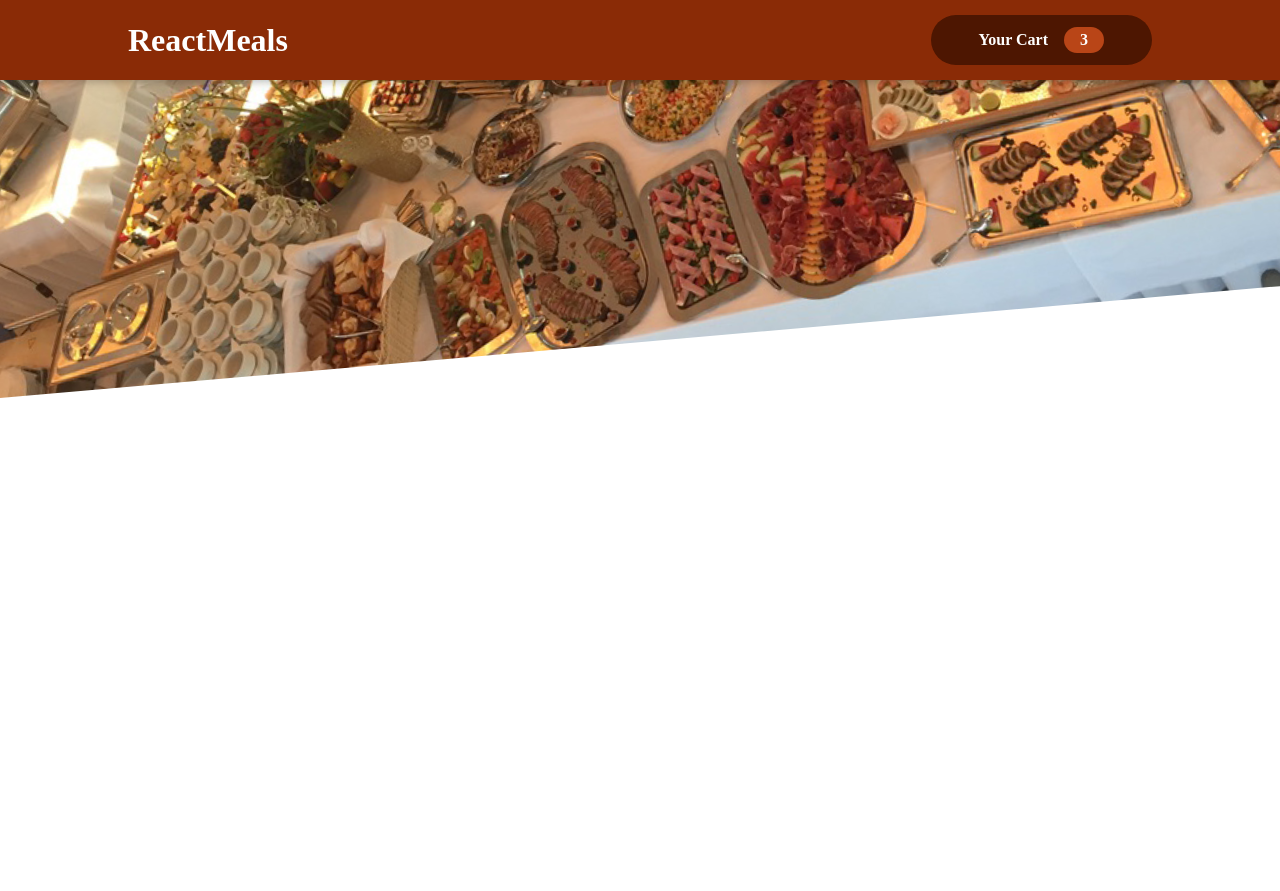
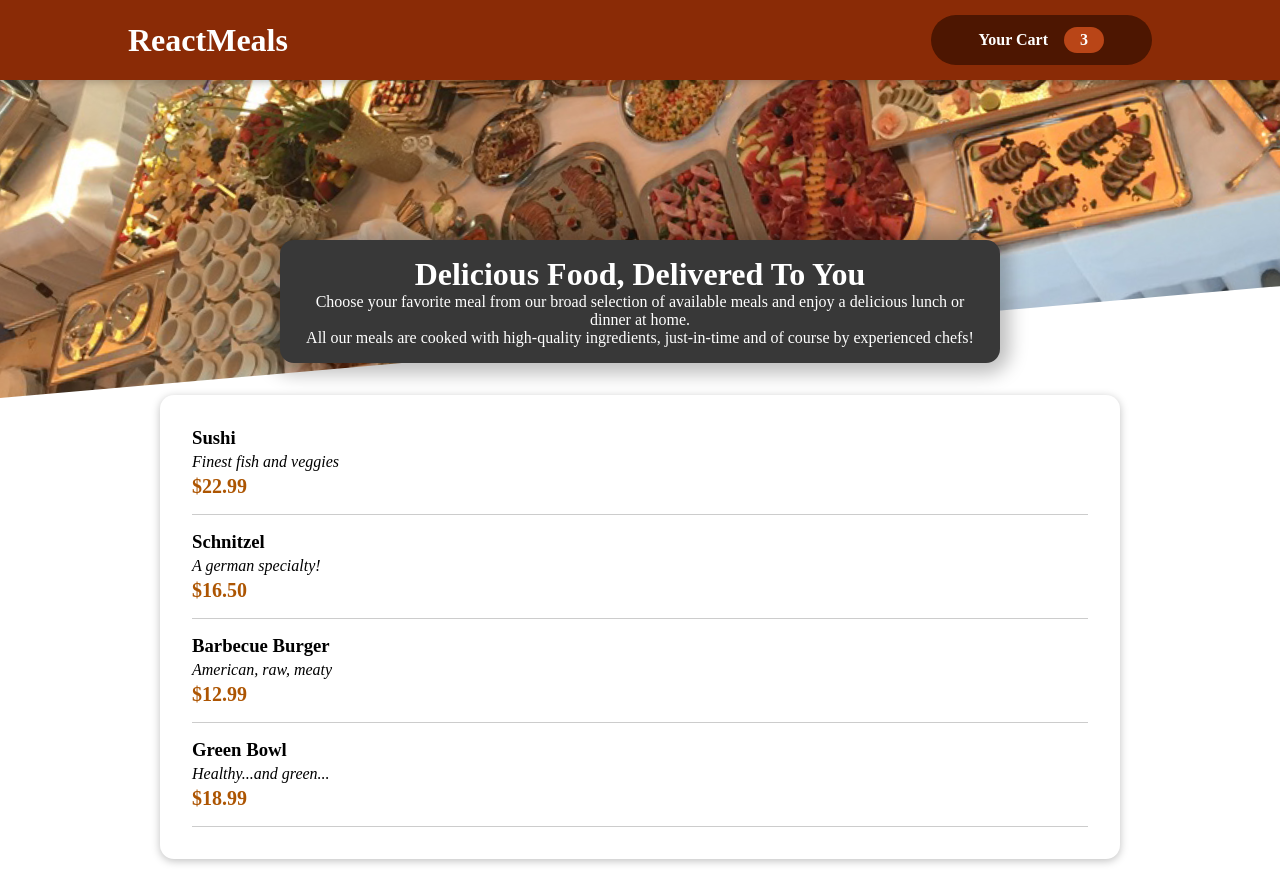
Before and after one commit to erickhansx/food-app, a React (Vite) app: page / in a window 1280 px wide. Before the commit the page ends 800 px from the top, so only its background shows below. Built offline with nearby package versions, Linux system fonts and the light colour scheme.

Commit message:
Add meal item and meal summary components

```diff
--- a/src/App.jsx
+++ b/src/App.jsx
@@ -1,11 +1,15 @@
 import { Fragment } from 'react';
 import './App.css';
 import Header from './components/Layout/Header';
+import Meals from './components/Meals/Meals';
 
 function App() {
   return (
     <Fragment>
       <Header />
+      <main>
+        <Meals />
+      </main>
     </Fragment>
   );
 }
--- /dev/null
+++ b/src/components/Meals/AvailableMeals.jsx
@@ -0,0 +1,52 @@
+import Card from '../UI/Card';
+
+import classes from './AvailableMeals.module.css';
+import MealItem from './MealItem/MealItem';
+
+const DUMMY_MEALS = [
+  {
+    id: 'm1',
+    name: 'Sushi',
+    description: 'Finest fish and veggies',
+    price: 22.99,
+  },
+  {
+    id: 'm2',
+    name: 'Schnitzel',
+    description: 'A german specialty!',
+    price: 16.5,
+  },
+  {
+    id: 'm3',
+    name: 'Barbecue Burger',
+    description: 'American, raw, meaty',
+    price: 12.99,
+  },
+  {
+    id: 'm4',
+    name: 'Green Bowl',
+    description: 'Healthy...and green...',
+    price: 18.99,
+  },
+];
+
+const AvailableMeals = () => {
+  const mealsList = DUMMY_MEALS.map((meal) => (
+    <MealItem
+      key={meal.id}
+      name={meal.name}
+      description={meal.description}
+      price={meal.price}
+    />
+  ));
+
+  return (
+    <section className={classes.meals}>
+      <Card>
+        <ul>{mealsList}</ul>
+      </Card>
+    </section>
+  );
+};
+
+export default AvailableMeals;
--- /dev/null
+++ b/src/components/Meals/AvailableMeals.module.css
@@ -0,0 +1,24 @@
+.meals {
+  max-width: 60rem;
+  width: 90%;
+  margin: 2rem auto;
+  animation: meals-appear 1s ease-out forwards;
+}
+
+.meals ul {
+  list-style: none;
+  margin: 0;
+  padding: 0;
+}
+
+@keyframes meals-appear {
+  from {
+    opacity: 0;
+    transform: translateY(3rem);
+  }
+
+  to {
+    opacity: 1;
+    transform: translateY(0);
+  }
+}
--- /dev/null
+++ b/src/components/Meals/MealItem/MealItem.jsx
@@ -0,0 +1,18 @@
+import classes from './MealItem.module.css';
+
+const MealItem = (props) => {
+  const price = `$${props.price.toFixed(2)}`;
+  return (
+    <li className={classes.meal}>
+      <div>
+        <h3>{props.name}</h3>
+        <div className={classes.description}>{props.description}</div>
+        <div className={classes.price}>{price}</div>
+      </div>
+
+      <div></div>
+    </li>
+  );
+};
+
+export default MealItem;
--- /dev/null
+++ b/src/components/Meals/MealItem/MealItem.module.css
@@ -0,0 +1,22 @@
+.meal {
+  display: flex;
+  justify-content: space-between;
+  margin: 1rem;
+  padding-bottom: 1rem;
+  border-bottom: 1px solid #ccc;
+}
+
+.meal h3 {
+  margin: 0 0 0.25rem 0;
+}
+
+.description {
+  font-style: italic;
+}
+
+.price {
+  margin-top: 0.25rem;
+  font-weight: bold;
+  color: #ad5502;
+  font-size: 1.25rem;
+}
--- /dev/null
+++ b/src/components/Meals/Meals.jsx
@@ -0,0 +1,14 @@
+import { Fragment } from 'react';
+import AvailableMeals from './AvailableMeals';
+import MealsSummary from './MealsSummary';
+
+const Meals = () => {
+  return (
+    <Fragment>
+      <MealsSummary />
+      <AvailableMeals />
+    </Fragment>
+  );
+};
+
+export default Meals;
--- /dev/null
+++ b/src/components/Meals/MealsSummary.jsx
@@ -0,0 +1,19 @@
+import classes from './MealsSummary.module.css';
+
+const MealsSummary = () => {
+  return (
+    <section className={classes.summary}>
+      <h2>Delicious Food, Delivered To You</h2>
+      <p>
+        Choose your favorite meal from our broad selection of available meals
+        and enjoy a delicious lunch or dinner at home.
+      </p>
+      <p>
+        All our meals are cooked with high-quality ingredients, just-in-time and
+        of course by experienced chefs!
+      </p>
+    </section>
+  );
+};
+
+export default MealsSummary;
--- /dev/null
+++ b/src/components/Meals/MealsSummary.module.css
@@ -0,0 +1,18 @@
+.summary {
+  text-align: center;
+  max-width: 45rem;
+  width: 90%;
+  margin: auto;
+  margin-top: -10rem;
+  position: relative;
+  background-color: #383838;
+  color: white;
+  border-radius: 14px;
+  padding: 1rem;
+  box-shadow: 0 1px 18px 10px rgba(0, 0, 0, 0.25);
+}
+
+.summary h2 {
+  font-size: 2rem;
+  margin-top: 0;
+}
--- /dev/null
+++ b/src/components/UI/Card.jsx
@@ -0,0 +1,7 @@
+import classes from './Card.module.css';
+
+const Card = (props) => {
+  return <div className={classes.card}>{props.children}</div>;
+};
+
+export default Card;
--- /dev/null
+++ b/src/components/UI/Card.module.css
@@ -0,0 +1,6 @@
+.card {
+  padding: 1rem;
+  box-shadow: 0 2px 8px rgba(0, 0, 0, 0.25);
+  border-radius: 14px;
+  background-color: white;
+}
```
Also changed, not shown: src/components/Meals/MealItem/MeailItemForm.jsx (added).
